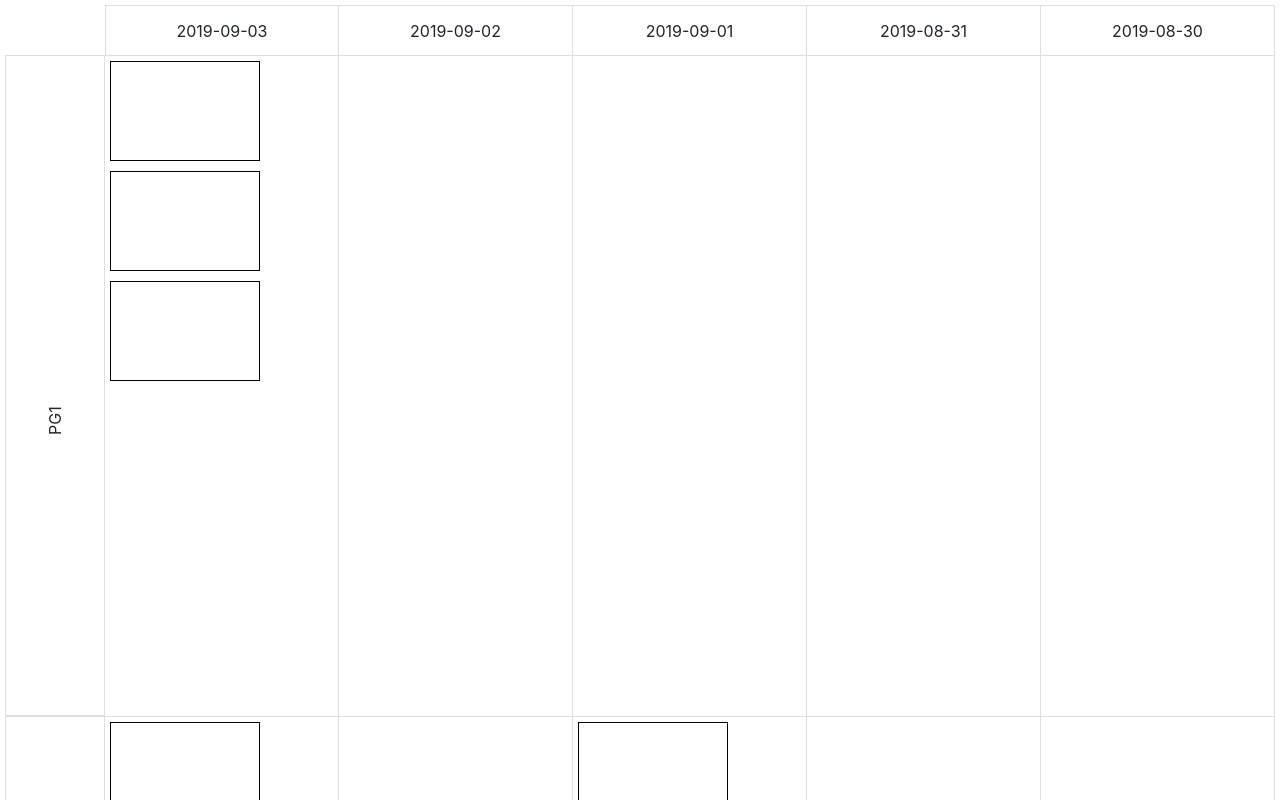
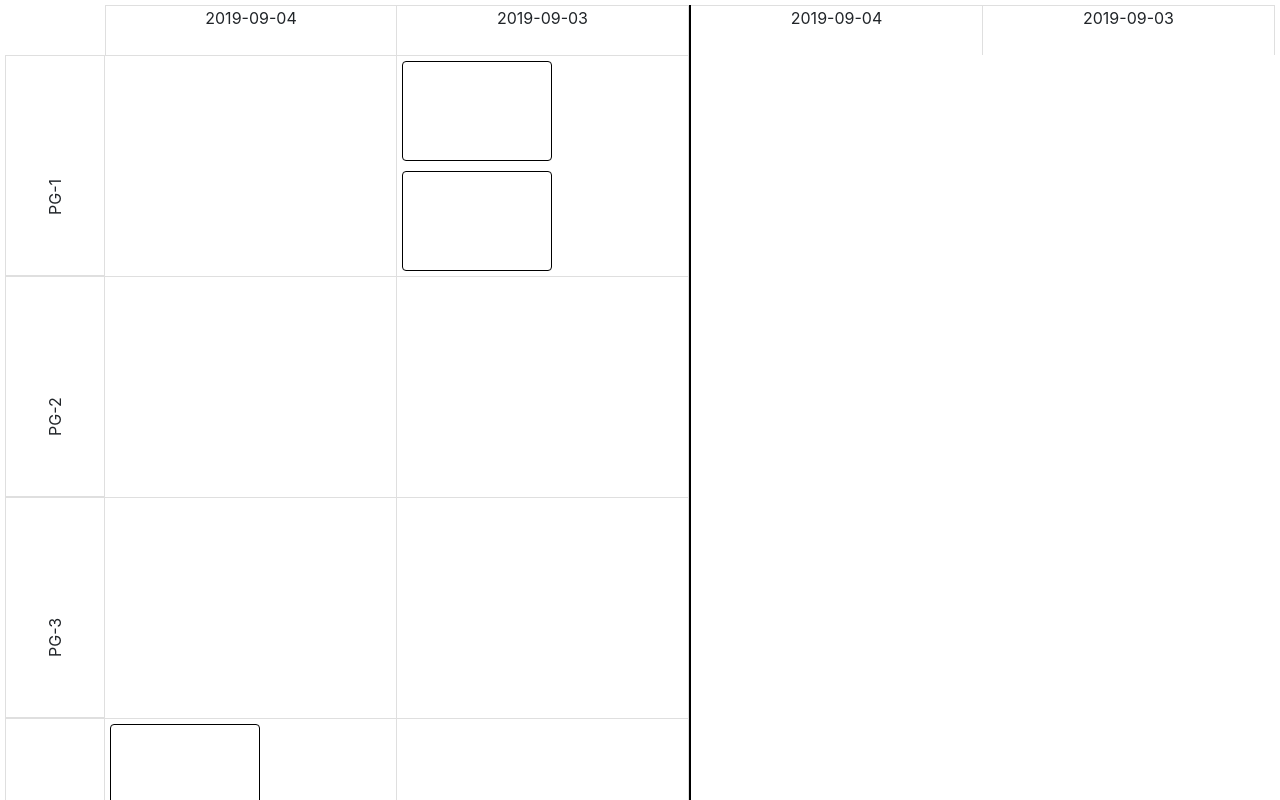
Before and after one commit to zeljkobajsanski/avor, a Vue app: page / in a window 1280 px wide. Shown: the top 800 px of the page. Built offline with nearby package versions, Linux system fonts and the light colour scheme.

Commit message:
Refactorings

```diff
--- a/package.json
+++ b/package.json
@@ -8,6 +8,7 @@
   },
   "dependencies": {
     "bootstrap": "^4.3.1",
+    "lodash": "^4.17.15",
     "vue": "^2.6.10",
     "vue-class-component": "^7.0.2",
     "vue-property-decorator": "^8.1.0"
--- a/src/App.vue
+++ b/src/App.vue
@@ -1,46 +1,101 @@
 <template>
   <div id="app">
-    <div class="outer-grid">
-      <div v-for="(date, ix) in goodDates" :style="{'grid-row': 1, 'grid-column': ix + 2}" class="date-header"><p>
-        {{date}}</p></div>
-      <div v-for="(group, ix1) in groups" :style="{'grid-column': 1, 'grid-row': ix1 + 2}" class="group-header"><p>
-        {{group}}</p></div>
-      <div v-for="p in itemPlaceholders" :style="{'grid-row': p.row, 'grid-column': p.column}" class="item-placeholder">
-        <div v-for="item in getItems(p)" class="item"></div>
+    <div class="outer-grid" :style="gridStyles">
+      <!--  HEADER-->
+      <!--  Header for good orders-->
+      <div v-for="(date, ix) in datesForGood" :style="{'grid-row': 1, 'grid-column': ix + 2}"
+           class="grid-columns-header">
+        <p>
+          {{date}}
+        </p>
       </div>
+      <!--  SPLITTER -->
+      <div v-if="view === 2" class="splitter"></div>
+
+      <!--  Header for good orders-->
+      <div v-for="(date, ix) in datesForBad" :style="{'grid-row': 1, 'grid-column': ix + 3 + 2}"
+           class="grid-columns-header">
+        <p>
+          {{date}}
+        </p>
+      </div>
+      <!--  ./HEADER-->
+      <!--  ROWS-HEADER-->
+      <div v-for="(group, ix1) in groups" :style="{'grid-column': 1, 'grid-row': ix1 + 2}" class="group-header">
+        <p>
+          {{group}}
+        </p>
+      </div>
+      <!--  ./ROWS-HEADER-->
+
+      <!--      CELLS-->
+      <Cell v-for="cell in cells" :row="cell.row" :column="cell.column">
+        <Card v-for="item in cellContent(cell.rowObject, cell.columnObject)" :data="item"></Card>
+      </Cell>
+      <!--    ./CELLS-->
+
     </div>
   </div>
 </template>
 
 <script lang="ts">
 import { Component, Vue } from 'vue-property-decorator';
+import {matrix} from "@/utils/extensions";
+import Cell from "@/components/Cell.vue";
+import Card from "@/components/Card.vue";
+import * as _ from 'lodash';
 
 @Component({
   components: {
+    Cell, Card
   },
 })
 export default class App extends Vue {
-  goodDates = ['2019-09-03', '2019-09-02', '2019-09-01', '2019-08-31', '2019-08-30'];
-  groups = ['PG1', 'PG2', 'PG3', 'PG4'];
-  items = [{g: 1, d: 1}, {g: 1, d: 1}, {g: 1, d: 1}, {g: 2, d: 1}, {g: 2, d: 3}, {g: 2, d: 3}, {g: 2, d: 3}, {
-    g: 2,
-    d: 3
-  }, {g: 2, d: 3}, {g: 2, d: 3}];
+  groups = ['PG-1', 'PG-2', 'PG-3', 'PG-4', 'PG-5'];
+  items = [
+    {type: 'good', group: 'PG-1', date: '2019-09-03'},
+    {type: 'good', group: 'PG-1', date: '2019-09-03'},
+    {type: 'good', group: 'PG-2', date: '2019-09-02'},
+    {type: 'bad', group: 'PG-3', date: '2019-09-02'},
+    {type: 'bad', group: 'PG-4', date: '2019-09-04'},
+  ];
+  view = 2;
+  dates = ['2019-09-04', '2019-09-03', '2019-09-02', '2019-09-01', '2019-08-31'];
 
-  get itemPlaceholders() {
-    const p: any[] = [];
-    this.groups.forEach((group, ix) => {
-      this.goodDates.forEach((date, ix1) => {
-        p.push({row: ix + 2, column: ix1 + 2, group: group, date: date});
-      });
-    });
-
-    return p;
+  get datesForGood() {
+    switch (this.view) {
+      case 1:
+        return [];
+      case 2:
+        return _.take(this.dates, 2);
+      case 3:
+        return _.take(this.dates, 5);
+    }
   }
 
-  getItems(placeholder: any) {
-    return this.items.filter(i => i.g === placeholder.row - 1 && i.d === placeholder.column - 1);
+  get datesForBad() {
+    switch (this.view) {
+      case 3:
+        return [];
+      case 2:
+        return _.take(this.dates, 2);
+      case 1:
+        return _.take(this.dates, 5);
+    }
   }
+
+  get cells() {
+    return matrix(this.groups, this.datesForGood);
+  }
+
+  cellContent(rowObject: string, columnObject: string) {
+    return this.items.filter(item => item.group === rowObject && item.date === columnObject)
+  }
+
+  gridStyles = {
+    'grid-template-columns': `100px 1fr 1fr ${this.view === 2 ? '2px' : '1fr'} 1fr 1fr`,
+    'grid-template-rows': `50px repeat(${this.groups.length}, 1fr)`
+  };
 }
 </script>
 
@@ -55,12 +110,11 @@ export default class App extends Vue {
 
   .outer-grid {
     display: grid;
-    grid-template-columns: 100px 1fr 1fr 1fr 1fr 1fr;
-    grid-template-rows: 50px repeat(4, 1fr);
+
     grid-gap: 0;
   }
 
-  .date-header {
+  .grid-columns-header {
     justify-self: stretch;
     text-align: center;
     border-top: 1px solid #dfdfdf;
@@ -68,7 +122,7 @@ export default class App extends Vue {
     /*transform: translate(0, 25%);*/
   }
 
-  .date-header:first-child {
+  .grid-columns-header:first-child {
     border-left: 1px solid #dfdfdf;
   }
 
@@ -128,4 +182,13 @@ export default class App extends Vue {
     align-content: start;
 
   }
+
+  .splitter {
+    height: 100%;
+    width: 2px;
+    background-color: black;
+    grid-column: 4;
+    grid-row-start: 1;
+    grid-row-end: -1;
+  }
 </style>
--- /dev/null
+++ b/src/components/Card.vue
@@ -0,0 +1,44 @@
+<template>
+    <div class="card">
+
+    </div>
+</template>
+
+<script lang="ts">
+    import {Vue, Component, Prop, Watch, Emit} from 'vue-property-decorator';
+
+    @Component({})
+    export default class Card extends Vue {
+        @Prop() data!: any;
+    }
+</script>
+
+<style scoped>
+    .card {
+        border: 1px solid black;
+    }
+
+    @media (min-width: 3840px) and (max-width: 7680px) {
+        .card {
+            width: 600px;
+            height: 400px;
+            margin: 15px;
+        }
+    }
+
+    @media (min-width: 1920px) and (max-width: 3840px) {
+        .card {
+            width: 300px;
+            height: 200px;
+            margin: 10px;
+        }
+    }
+
+    @media (min-width: 1024px) and (max-width: 1920px) {
+        .card {
+            width: 150px;
+            height: 100px;
+            margin: 5px;
+        }
+    }
+</style>
--- /dev/null
+++ b/src/components/Cell.vue
@@ -0,0 +1,29 @@
+<template>
+    <div class="cell" :style="style">
+        <slot></slot>
+    </div>
+</template>
+
+<script lang="ts">
+    import {Vue, Component, Prop, Watch, Emit} from 'vue-property-decorator';
+
+    @Component({})
+    export default class Cell extends Vue {
+        @Prop() row!: number;
+        @Prop() column!: number;
+
+        get style() {
+            return {'grid-row': this.row + 2, 'grid-column': this.column + 2};
+        }
+    }
+</script>
+
+<style scoped>
+    .cell {
+        display: flex;
+        flex-wrap: wrap;
+        align-content: start;
+        border-top: 1px solid #dfdfdf;
+        border-right: 1px solid #dfdfdf;
+    }
+</style>
--- /dev/null
+++ b/src/utils/extensions.ts
@@ -0,0 +1,10 @@
+export function matrix(rows: any[], columns: any[]) {
+    const result: any[] = [];
+
+    rows.forEach((i1, ix1) => {
+        columns.forEach((i2, ix2) => {
+            result.push({row: ix1, column: ix2, rowObject: i1, columnObject: i2});
+        });
+    });
+    return result;
+}
```
Also changed, not shown: 1 other file (tests, documents, lock files or other folders).
